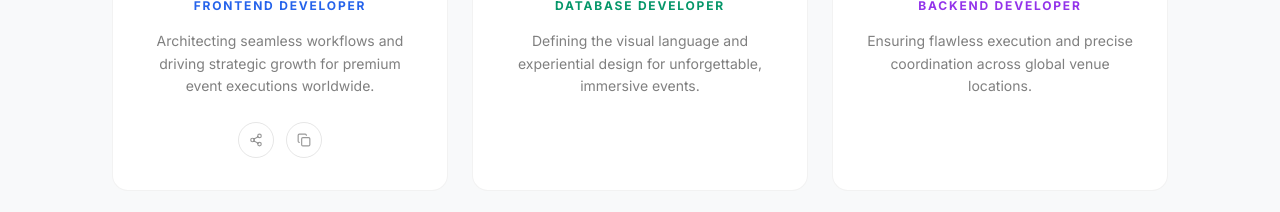
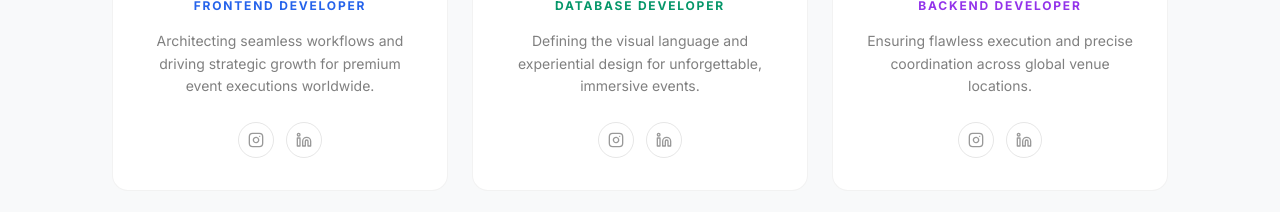
Before and after one commit to ankitchaurasiya8957/college-project-EMS-, a React (Vite) app in the folder client/: page / in a window 1280 px wide. Shown: the part 2700-2912 px from the top of the page. Built offline with nearby package versions, Linux system fonts and the light colour scheme; no server answers; a web font is replaced by a local one.

Commit message:
Yup That Me !!

```diff
--- a/client/src/pages/Home.jsx
+++ b/client/src/pages/Home.jsx
@@ -1,6 +1,6 @@
 import React, { useState, useEffect, useRef, useCallback } from 'react';
 import { Link } from 'react-router-dom';
-import { ArrowRight, Calendar, Users, Clock, Ticket, ShieldCheck, Sparkles, Quote, ArrowLeft, Share2, Copy, Briefcase, GraduationCap, Music, Trophy, Heart, Leaf, Monitor, ChevronRight } from 'lucide-react';
+import { ArrowRight, Calendar, Users, Clock, Ticket, ShieldCheck, Sparkles, Quote, ArrowLeft, Briefcase, GraduationCap, Music, Trophy, Heart, Leaf, Monitor, ChevronRight } from 'lucide-react';
 import eventService from '../services/eventService';
 import { EVENT_CATEGORIES, getCategoryConfig } from '../utils/categories';
 
@@ -442,6 +442,8 @@ const Home = () => {
                       image: '/team/tauheed.png',
                       desc: 'Architecting seamless workflows and driving strategic growth for premium event executions worldwide.',
                       showSocial: true,
+                      instagram: 'https://www.instagram.com/absolute_tauheed',
+                      linkedin: 'https://www.linkedin.com/in/mohd-tauheed-ansari',
                     },
                     {
                       name: 'ARPIT PANDEY',
@@ -449,7 +451,9 @@ const Home = () => {
                       roleColor: 'text-emerald-600',
                       image: '/team/arpit.png',
                       desc: 'Defining the visual language and experiential design for unforgettable, immersive events.',
-                      showSocial: false,
+                      showSocial: true,
+                      instagram: 'https://www.instagram.com/arpit_pandey_0454?igsh=bXdmazF6dGgzaDc0',
+                      linkedin: 'https://www.linkedin.com/in/arpit-pandey0454',
                     },
                     {
                       name: 'ANKIT CHAURASIYA',
@@ -457,7 +461,9 @@ const Home = () => {
                       roleColor: 'text-purple-600',
                       image: '/team/ankit.png',
                       desc: 'Ensuring flawless execution and precise coordination across global venue locations.',
-                      showSocial: false,
+                      showSocial: true,
+                      instagram: 'https://www.instagram.com/mr.ankit84ya',
+                      linkedin: 'https://www.linkedin.com/in/ankit-chaurasiya',
                     },
                   ].map((member, i) => (
                     <div
@@ -487,12 +493,12 @@ const Home = () => {
                       {/* Social Icons (only on first card as shown in image) */}
                       {member.showSocial && (
                         <div className="flex items-center justify-center gap-3 mt-6">
-                          <button className="w-9 h-9 rounded-full border border-black/10 flex items-center justify-center text-black/40 hover:text-primary hover:border-primary/30 transition-colors">
-                            <Share2 size={14} />
-                          </button>
-                          <button className="w-9 h-9 rounded-full border border-black/10 flex items-center justify-center text-black/40 hover:text-primary hover:border-primary/30 transition-colors">
-                            <Copy size={14} />
-                          </button>
+                          <a href={member.instagram} target="_blank" rel="noopener noreferrer" className="w-9 h-9 rounded-full border border-black/10 flex items-center justify-center text-black/40 hover:text-pink-500 hover:border-pink-500/30 transition-colors">
+                            <svg width="16" height="16" viewBox="0 0 24 24" fill="none" stroke="currentColor" strokeWidth="2" strokeLinecap="round" strokeLinejoin="round"><rect x="2" y="2" width="20" height="20" rx="5" ry="5"/><path d="M16 11.37A4 4 0 1 1 12.63 8 4 4 0 0 1 16 11.37z"/><line x1="17.5" y1="6.5" x2="17.51" y2="6.5"/></svg>
+                          </a>
+                          <a href={member.linkedin} target="_blank" rel="noopener noreferrer" className="w-9 h-9 rounded-full border border-black/10 flex items-center justify-center text-black/40 hover:text-[#0A66C2] hover:border-[#0A66C2]/30 transition-colors">
+                            <svg width="16" height="16" viewBox="0 0 24 24" fill="none" stroke="currentColor" strokeWidth="2" strokeLinecap="round" strokeLinejoin="round"><path d="M16 8a6 6 0 0 1 6 6v7h-4v-7a2 2 0 0 0-2-2 2 2 0 0 0-2 2v7h-4v-7a6 6 0 0 1 6-6z"/><rect x="2" y="9" width="4" height="12"/><circle cx="4" cy="4" r="2"/></svg>
+                          </a>
                         </div>
                       )}
                     </div>
```
